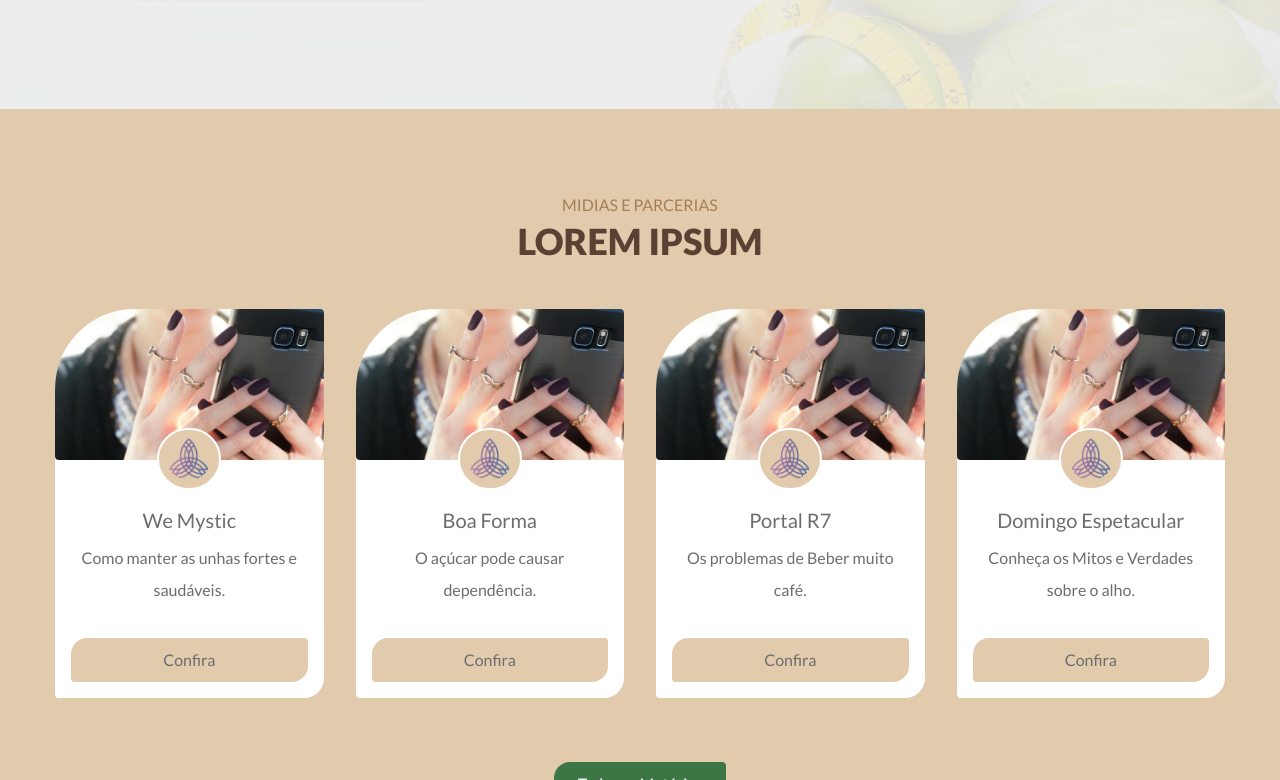
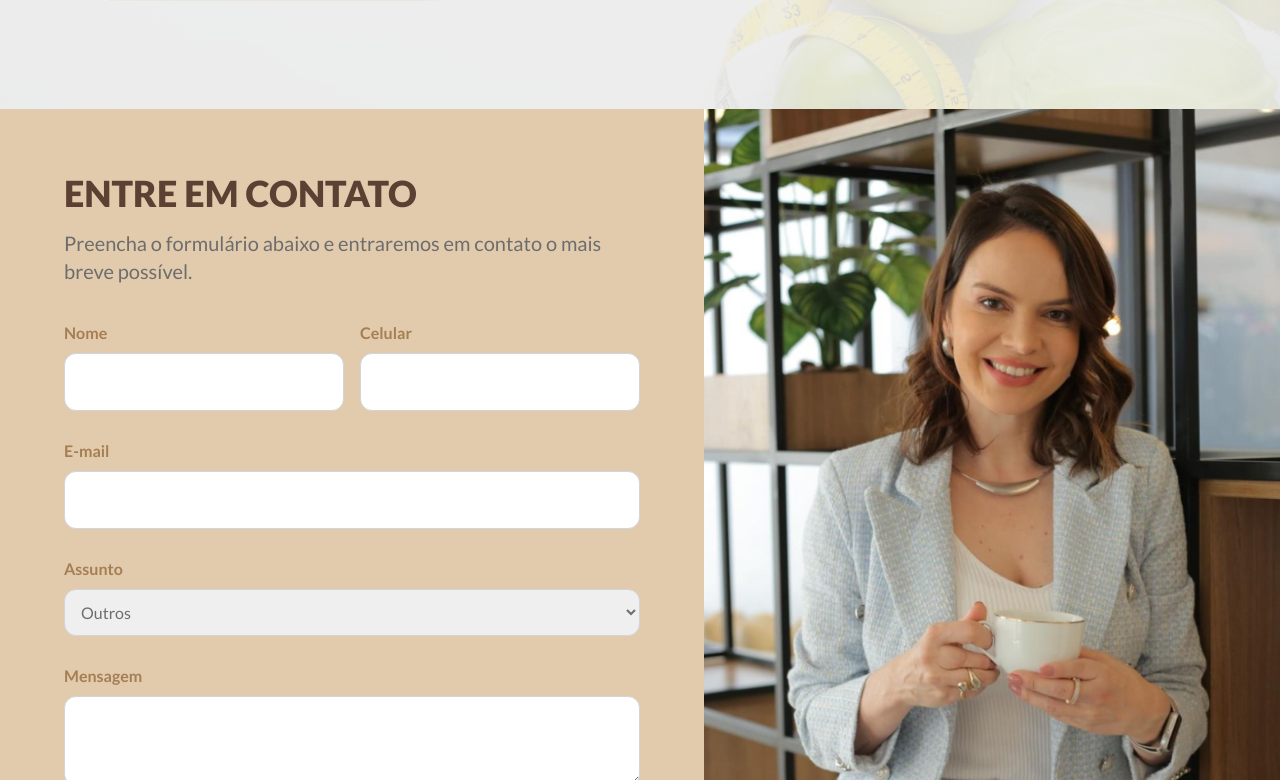
Before and after one commit to ArielSpencer/nutri-edvania-site, a Next.js app: page / in a window 1280 px wide. Shown: the part 2020-2800 px from the top of the page. Built offline with nearby package versions, Linux system fonts and the light colour scheme.

Commit message:
chore: comment out unfinished components in Home and Services pages

```diff
--- a/app/page.jsx
+++ b/app/page.jsx
@@ -12,9 +12,9 @@ const Home = () => {
       <BannerHome />
       <ServicesSection />
       <AboutSection />
-      <MediaSection />
-      <EbookSection />
-      <BlogSection />
+      {/* <MediaSection /> */}
+      {/* <EbookSection /> */}
+      {/* <BlogSection /> */}
       <ContactSection />
     </div>
   )
--- a/app/servicos/page.jsx
+++ b/app/servicos/page.jsx
@@ -18,7 +18,7 @@ const Services = () => {
       buttonText="Solicite uma Proposta"
     />
     <ContactSection />
-    <ChooseUsSection />
+    {/* <ChooseUsSection /> */}
     <BlogSection />
   </div>
 }
```
